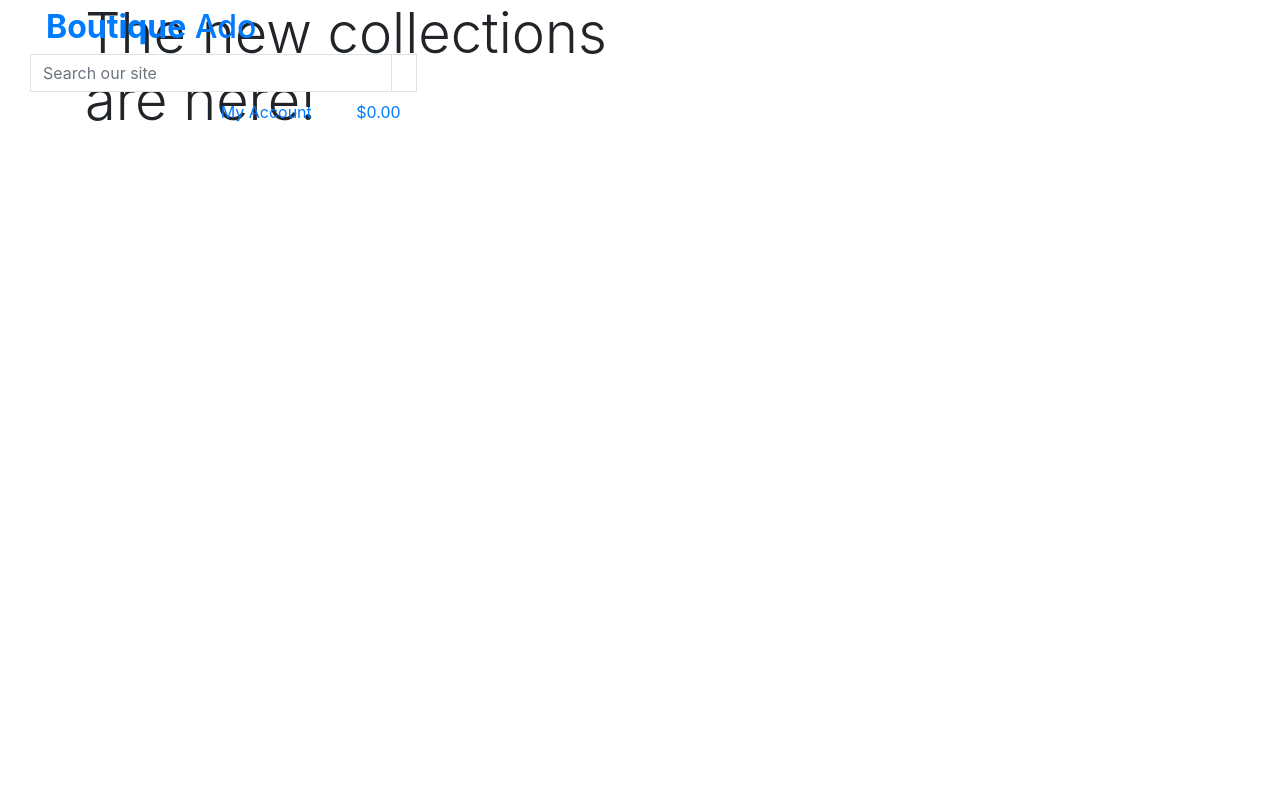
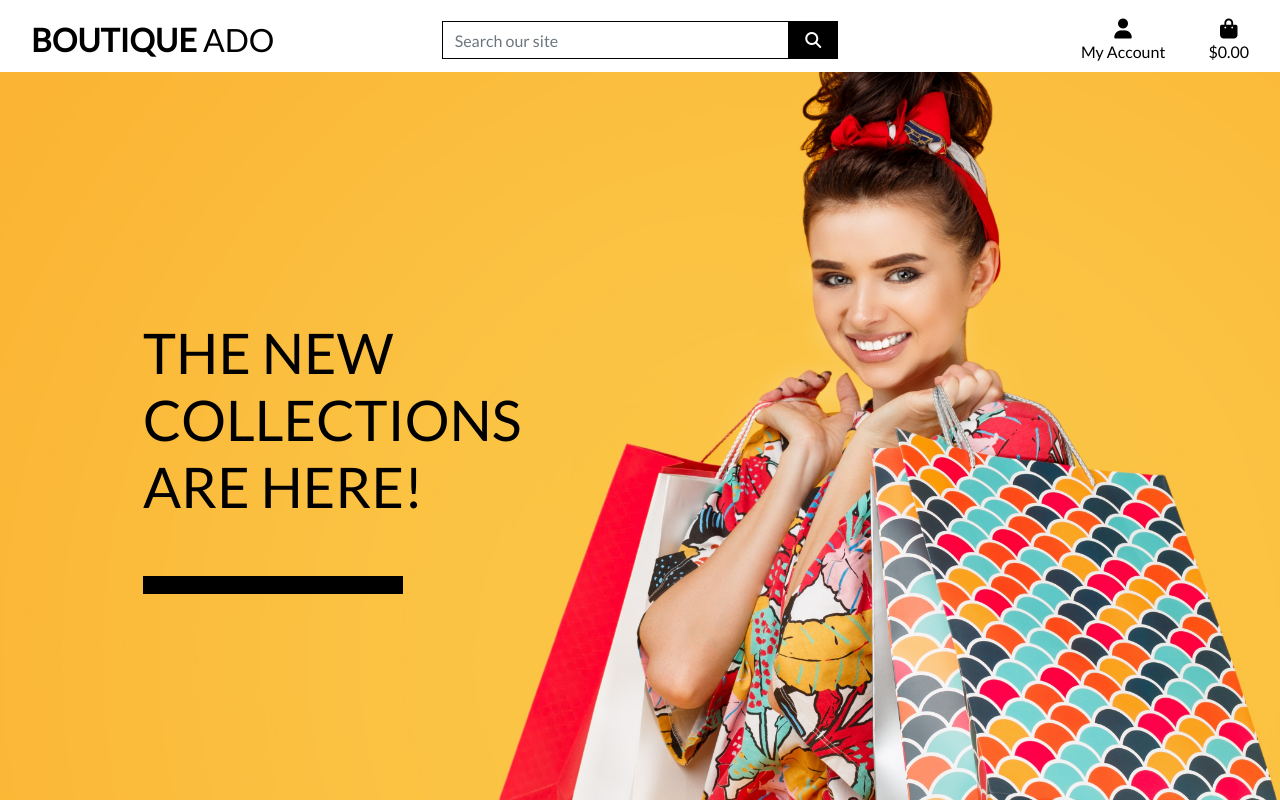
Before and after one commit to MarthGimenzo/boutique_ado_v1, a Django app: page / in a window 1280 px wide. Run offline with Django 3.2, Linux system fonts and the light colour scheme; some libraries are stand-ins or nearby versions.

Commit message:
Completed homepage header and css

```diff
--- a/boutique_ado/settings.py
+++ b/boutique_ado/settings.py
@@ -148,3 +148,7 @@ USE_TZ = True
 # https://docs.djangoproject.com/en/3.1/howto/static-files/
 
 STATIC_URL = '/static/'
+STATICFILES_DIRS =  (os.path.join(BASE_DIR, 'static'),)
+
+MEDIA_URL = '/media/'
+MEDIA_ROOT = os.path.join(BASE_DIR, 'media')
--- a/boutique_ado/urls.py
+++ b/boutique_ado/urls.py
@@ -15,9 +15,11 @@ Including another URLconf
 """
 from django.contrib import admin
 from django.urls import path, include
+from django.conf import settings
+from django.conf.urls.static import static
 
 urlpatterns = [
     path('admin/', admin.site.urls),
     path('accounts/', include('allauth.urls')),
     path('', include('home.urls')),
-]
+] + static(settings.MEDIA_URL, document_root=settings.MEDIA_ROOT)
--- /dev/null
+++ b/static/css/base.css
@@ -0,0 +1,81 @@
+html {
+    height: 100%;
+}
+
+body {
+    background: url('/media/homepage_background_cropped.jpg') no-repeat center center fixed;
+    background-size: cover;
+    height: calc(100vh - 164px);
+    color: #555;
+    font-family: 'Lato';
+}
+
+/* from Bulma */
+.icon {
+    align-items: center;
+    display: inline-flex;
+    justify-content: center;
+    height: 1.5rem;
+    width: 1.5rem;
+}
+
+.logo-font {
+    text-transform: uppercase;
+}
+
+.main-logo-link {
+    width: fit-content;
+}
+
+.shop-now-button {
+    background: black;
+    color: white;
+    min-width: 260px;
+}
+
+.btn-black {
+    background: black;
+    color: white;
+}
+
+.shop-now-button:hover,
+.shop-now-button:active,
+.shop-now-button:focus,
+.btn-black:hover,
+.btn-black:active,
+.btn-black:focus {
+    background: #222;
+    color: white;
+}
+
+.text-black {
+    color: #000 !important;
+}
+
+.border-black {
+    border: 1px solid black !important;
+}
+
+/* -------------------------------- Media Queries */
+
+/* Slightly larger container on xl screens */
+@media (min-width: 1200px) {
+  .container {
+    max-width: 80%;
+  }
+}
+
+/* fixed top navbar only on medium and up */
+@media (min-width: 992px) {
+    .fixed-top-desktop-only {
+        position: fixed;
+        top: 0;
+        right: 0;
+        left: 0;
+        z-index: 1030;
+    }
+
+    .header-container {
+        padding-top: 164px;
+    }
+}
--- a/templates/base.html
+++ b/templates/base.html
@@ -5,37 +5,40 @@
   <head>
 
     {% block meta %}
-    <meta http-equiv="X-UA-Compatible" content="ie-edge">
-    <meta charset="utf-8">
-    <meta name="viewport" content="width=device-width, initial-scale=1, shrink-to-fit=no">
+        <meta http-equiv="X-UA-Compatible" content="ie=edge">
+        <meta charset="utf-8">
+        <meta name="viewport" content="width=device-width, initial-scale=1, shrink-to-fit=no">
     {% endblock %}
 
     {% block extra_meta %}
     {% endblock %}
 
     {% block corecss %}
-    <link rel="stylesheet" href="https://stackpath.bootstrapcdn.com/bootstrap/4.5.2/css/bootstrap.min.css" integrity="sha384-JcKb8q3iqJ61gNV9KGb8thSsNjpSL0n8PARn9HuZOnIxN0hoP+VmmDGMN5t9UJ0Z" crossorigin="anonymous">
+        <link rel="stylesheet" href="https://stackpath.bootstrapcdn.com/bootstrap/4.4.1/css/bootstrap.min.css" integrity="sha384-Vkoo8x4CGsO3+Hhxv8T/Q5PaXtkKtu6ug5TOeNV6gBiFeWPGFN9MuhOf23Q9Ifjh" crossorigin="anonymous">
+        <link href="https://fonts.googleapis.com/css2?family=Lato&display=swap" rel="stylesheet">
+        <link rel="stylesheet" href="{% static 'css/base.css' %}">
     {% endblock %}
 
     {% block extra_css %}
     {% endblock %}
 
     {% block corejs %}
-    <script src="https://code.jquery.com/jquery-3.5.1.slim.min.js" integrity="sha384-DfXdz2htPH0lsSSs5nCTpuj/zy4C+OGpamoFVy38MVBnE+IbbVYUew+OrCXaRkfj" crossorigin="anonymous"></script>
-    <script src="https://cdn.jsdelivr.net/npm/popper.js@1.16.1/dist/umd/popper.min.js" integrity="sha384-9/reFTGAW83EW2RDu2S0VKaIzap3H66lZH81PoYlFhbGU+6BZp6G7niu735Sk7lN" crossorigin="anonymous"></script>
-    <script src="https://stackpath.bootstrapcdn.com/bootstrap/4.5.2/js/bootstrap.min.js" integrity="sha384-B4gt1jrGC7Jh4AgTPSdUtOBvfO8shuf57BaghqFfPlYxofvL8/KUEfYiJOMMV+rV" crossorigin="anonymous"></script>
+        <script src="https://kit.fontawesome.com/45738fb7ae.js" crossorigin="anonymous"></script>
+        <script src="https://code.jquery.com/jquery-3.4.1.slim.min.js" integrity="sha384-J6qa4849blE2+poT4WnyKhv5vZF5SrPo0iEjwBvKU7imGFAV0wwj1yYfoRSJoZ+n" crossorigin="anonymous"></script>
+        <script src="https://cdn.jsdelivr.net/npm/popper.js@1.16.0/dist/umd/popper.min.js" integrity="sha384-Q6E9RHvbIyZFJoft+2mJbHaEWldlvI9IOYy5n3zV9zzTtmI3UksdQRVvoxMfooAo" crossorigin="anonymous"></script>
+        <script src="https://stackpath.bootstrapcdn.com/bootstrap/4.4.1/js/bootstrap.min.js" integrity="sha384-wfSDF2E50Y2D1uUdj0O3uMBJnjuUD4Ih7YwaYd1iqfktj0Uod8GCExl3Og8ifwB6" crossorigin="anonymous"></script>
     {% endblock %}
 
     {% block extra_js %}
     {% endblock %}
 
-    <title>Boutique Ado {% block extra_title %} {% endblock %}</title>
+    <title>Boutique Ado {% block extra_title %}{% endblock %}</title>
   </head>
   <body>
     <header class="container-fluid fixed-top">
-        <div clas="row">
-            <div class="col-12 col-lg-4 my-auto py-1 py-lg-0  text-center text-lg-left">
-                <a href="{% url 'home' %}" class="nav-link main main-logo-link">
+        <div id="topnav" class="row bg-white pt-lg-2 d-none d-lg-flex" >
+            <div class="col-12 col-lg-4 my-auto py-1 py-lg-0 text-center text-lg-left">
+                <a href="{% url 'home' %}" class="nav-link main-logo-link">
                     <h2 class="logo-font text-black my-0"><strong>Boutique</strong> Ado</h2>
                 </a>
             </div>
@@ -54,7 +57,7 @@
                 </form>
             </div>
             <div class="col-12 col-lg-4 my-auto py-1 py-lg-0">
-                <ul class="list-inline list-unstyled text-center text-lg-right my-o">
+                <ul class="list-inline list-unstyled text-center text-lg-right my-0">
                     <li class="list-inline-item dropdown">
                         <a class="text-black nav-link" href="#" id="user-options" data-toggle="dropdown" aria-haspopup="true" aria-expanded="false">
                             <div class="text-center">
@@ -95,7 +98,7 @@
     </header>
 
     {% if messages %}
-    <div class="message-container"></div>
+        <div class="message-container"></div>
     {% endif %}
 
     {% block page_header %}
@@ -107,5 +110,6 @@
     {% block postloadjs %}
     {% endblock %}
 
+
   </body>
 </html>
```
Also changed, not shown: media/homepage_background_cropped.jpg (added).
